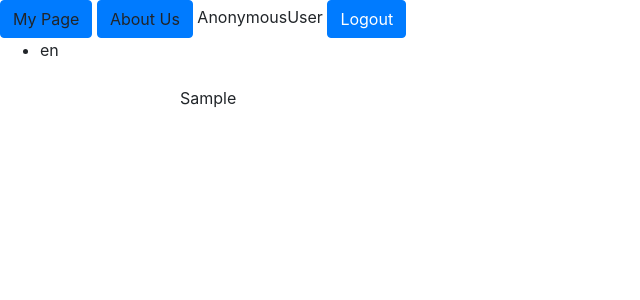
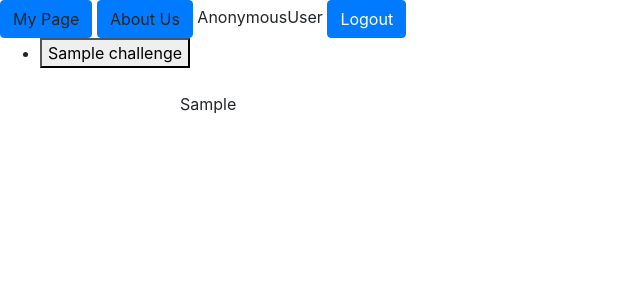
Before and after one commit to brightraudona/BEAM_PROJECT, a Django app: template templates/home.html in a window 1280 px wide. Shown: the top 300 px of the page, without its empty margins (0-640 px from the left). Run offline with Django 4.2, Linux system fonts and the light colour scheme; tables that the repository leaves empty hold one stand-in row (values such as "Sample post"); the template is opened without the code that fills it: values that come from a table or form of the project are taken from there, most other values are stand-ins (such as "Sample title", 1, 10 or a date in 2020).

Commit message:
show challanges

```diff
--- a/App/views.py
+++ b/App/views.py
@@ -33,9 +33,11 @@ def home(request):
                             start_date = activities_json[0]['start_date'],
                             distance = activities_json[0]['distance'],
                             duration = timedelta(seconds=activities_json[0]['elapsed_time']))
+            challenge = Challenge.objects.all()
+
         data = {
             "user":request.user,
             "main_map":main_map_html,
-            "challanges":["1","2","3","4","5","6"]
+            "challanges":challenge
         }
         return render(request, 'home.html', data)
--- a/requirements.txt
+++ b/requirements.txt
@@ -3,3 +3,4 @@ social-auth-app-django
 requests==2.28.1
 folium==0.14.0
 django-widget-tweaks
+django-admin-interface
--- a/templates/home.html
+++ b/templates/home.html
@@ -4,7 +4,7 @@
   <!--Begin Map Container-->
   <ul>
     {% for challange in challanges %}
-        <li>{{ challange | safe }}</li>
+        <li><button>{{ challange.name | safe }}</button></li>
     {% endfor %}
   </ul>
   <div class="container">
```
